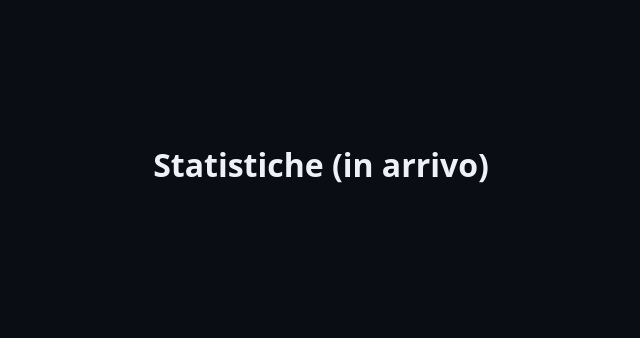
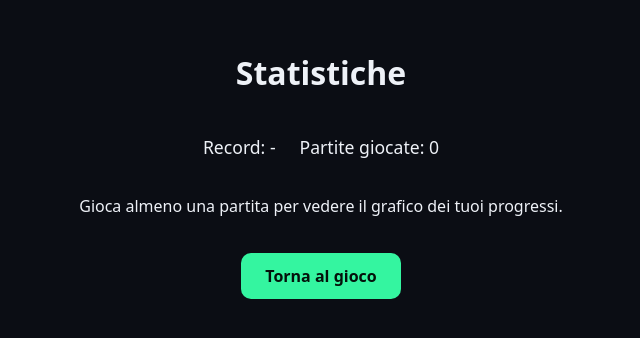
Before and after one commit to Carde186/memory-blocks, a React (Vite) app: page /statistiche in a window 1280 px wide. Shown: the part 236-574 px from the top of the page, without its empty margins (319-959 px from the left). Built offline with nearby package versions, Linux system fonts and the light colour scheme.

Commit message:
aggiunto grafico statistiche con Recharts

```diff
--- a/src/pages/Statistiche.jsx
+++ b/src/pages/Statistiche.jsx
@@ -1,5 +1,76 @@
+import { Link } from "react-router-dom";
+import { LineChart, Line, XAxis, YAxis, Tooltip, CartesianGrid, ResponsiveContainer } from "recharts";
+import { useGameLogic } from "../hooks/useGameLogic.js";
+
 function Statistiche() {
-    return <div className="app"><h1>Statistiche (in arrivo)</h1></div>
+    const gioco = useGameLogic();
+
+    const cePartite = gioco.storico.length > 0;
+
+    // Aggiungo un numero progressivo univoco a ogni partita (1, 2, 3...),
+    // così l'asse X ha sempre valori unici anche se le date si ripetono.
+    const datiGrafico = gioco.storico.map((partita, indice) => ({
+        numeroPartita: indice + 1,
+        livello: partita.livello - 1,
+        data: partita.data,
+    }));
+
+    return (
+        <div className="app">
+            <div className="pagina-statistiche">
+                <h1>Statistiche</h1>
+
+                <div className="stat-riepilogo">
+                    <span>Record: {gioco.record > 0 ? gioco.record : "-"}</span>
+                    <span>Partite giocate: {gioco.storico.length}</span>
+                </div>
+
+                {cePartite ? (
+                    <div className="grafico-contenitore">
+                        <ResponsiveContainer width="100%" height={280}>
+                            <LineChart data={datiGrafico}>
+                                <CartesianGrid strokeDasharray="3 3" stroke="var(--bordo)" />
+                                <XAxis
+                                    dataKey="numeroPartita"
+                                    stroke="var(--testo-attenuato)"
+                                    interval={0}
+                                    label={{ value: "Partita n.", position: "insideBottom", offset: -5 }}
+                                />
+                                <YAxis
+                                    stroke="var(--testo-attenuato)"
+                                    allowDecimals={false}
+                                />
+                                <Tooltip
+                                    contentStyle={{
+                                        background: "var(--pannello)",
+                                        border: "1px solid var(--bordo)",
+                                        color: "var(--testo)",
+                                    }}
+                                    labelFormatter={(numeroPartita, payload) => {
+                                        const data = payload[0]?.payload.data;
+                                        return `Partita ${numeroPartita} (${data})`;
+                                    }}
+                                />
+                                <Line
+                                    type="monotone"
+                                    dataKey="livello"
+                                    stroke="#34f5a0"
+                                    strokeWidth={2}
+                                    dot={{ r: 4 }}
+                                />
+                            </LineChart>
+                        </ResponsiveContainer>
+                    </div>
+                ) : (
+                    <p>Gioca almeno una partita per vedere il grafico dei tuoi progressi.</p>
+                )}
+
+                <Link to="/" className="bottone bottone-primario">
+                    Torna al gioco
+                </Link>
+            </div>
+        </div>
+    );
 }
 
 export default Statistiche;
--- a/src/styles/index.css
+++ b/src/styles/index.css
@@ -251,3 +251,35 @@ body {
 .swatch-selezionato {
     border-color: var(--testo);
 }
+
+
+
+/* Stile pagina statistiche */
+.pagina-statistiche {
+    width: 1000px;
+    max-width: 100%;
+    text-align: center;
+    display: flex;
+    flex-direction: column;
+    align-items: center;
+    gap: 20px;
+}
+
+.stat-riepilogo {
+    display: flex;
+    gap: 24px;
+    font-size: 1.1rem;
+}
+
+.grafico-contenitore {
+    width: 100%;
+    background: var(--pannello);
+    border: 1px solid var(--bordo);
+    border-radius: 12px;
+    padding: 16px;
+}
+
+a.bottone {
+    text-decoration: none;
+    display: inline-block;
+}
```
